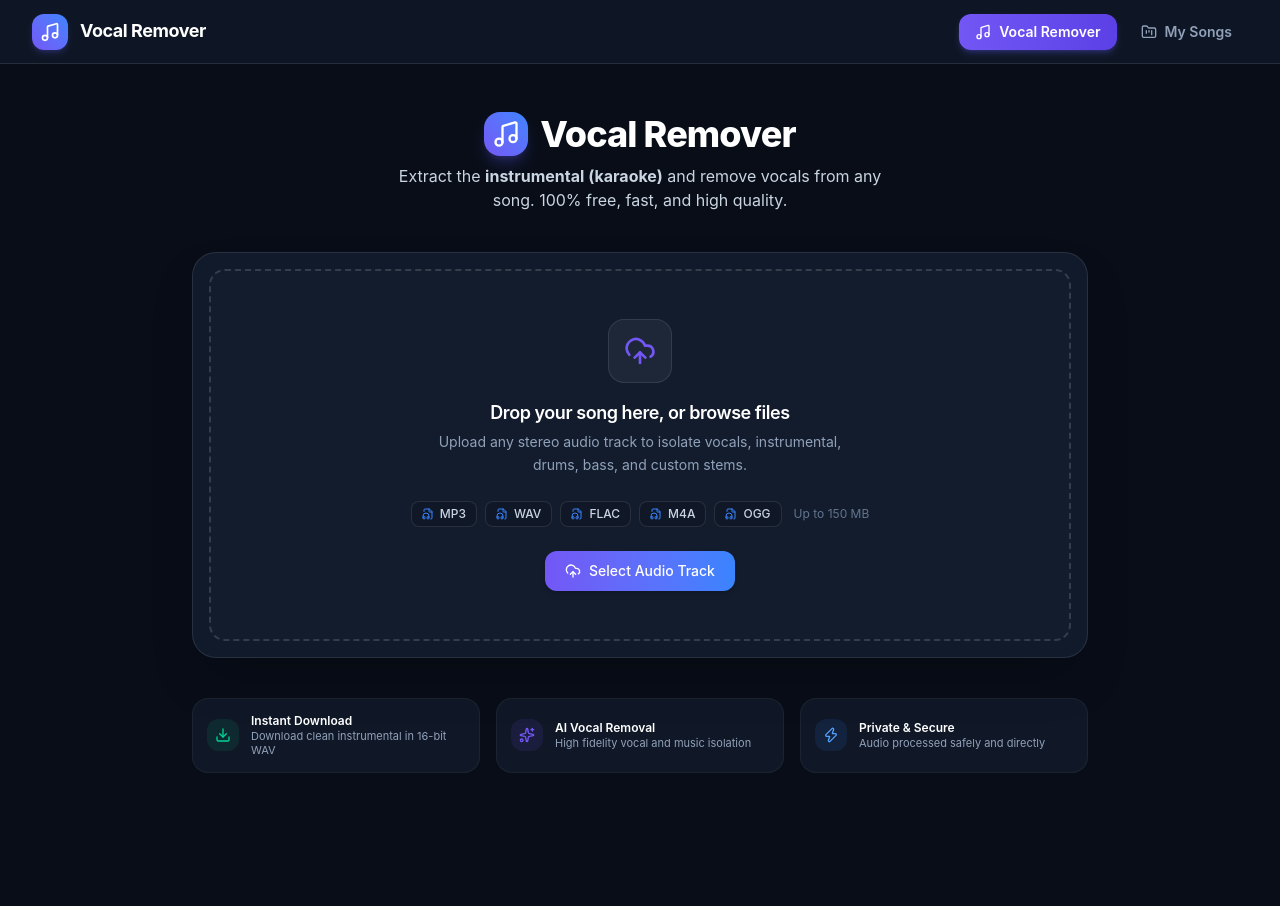
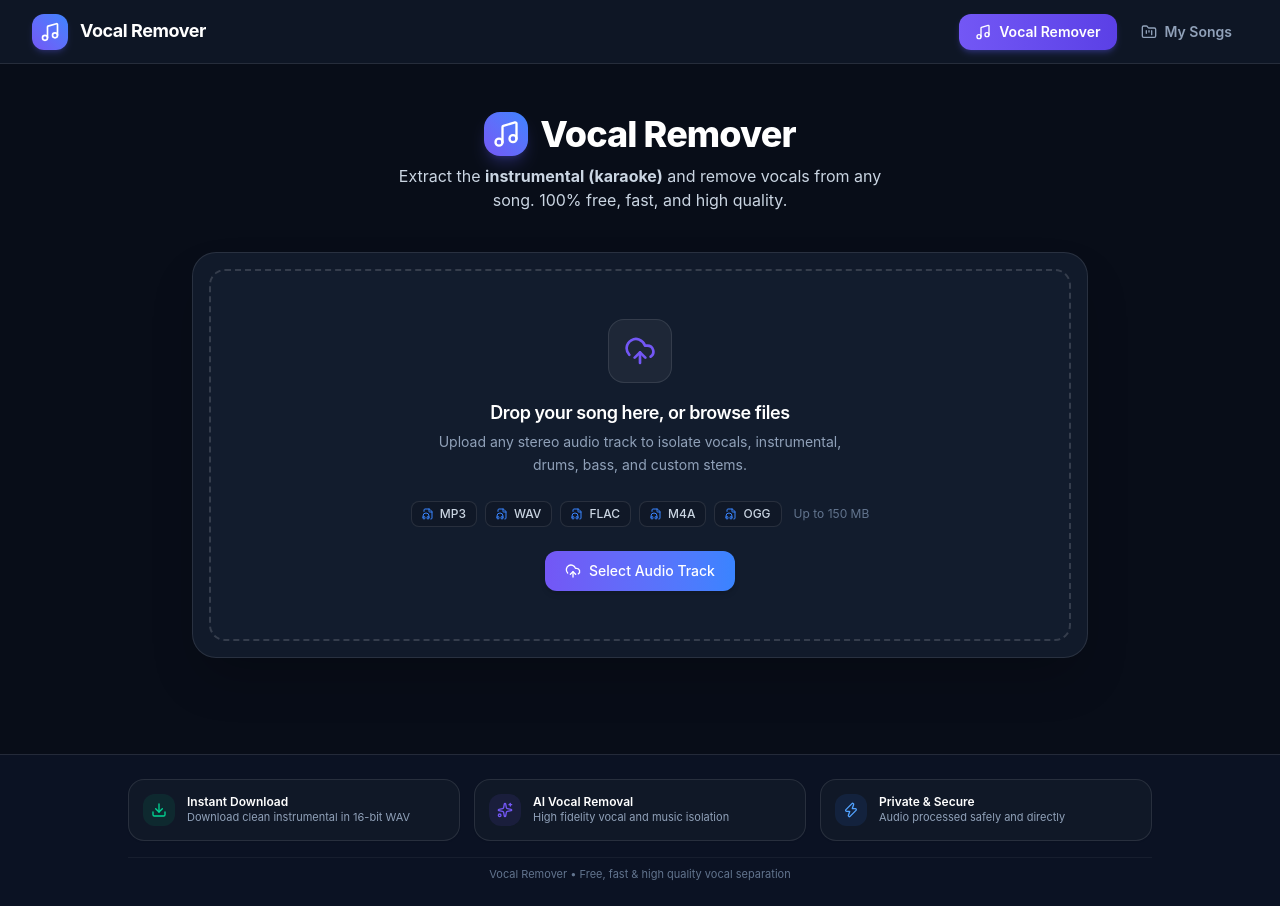
Before and after one commit to workforferoz/vocal-remover, a React (Vite) app: page / in a window 1280 px wide. Before the commit the page ends 869 px from the top, so only its background shows below. Built offline with nearby package versions, Linux system fonts and the light colour scheme; no server answers.

Commit message:
Move feature highlight cards to footer component

```diff
--- a/src/components/layout/AppLayout.tsx
+++ b/src/components/layout/AppLayout.tsx
@@ -1,6 +1,7 @@
 import React, { useEffect } from 'react';
 import { Outlet } from 'react-router-dom';
 import { Header } from './Header';
+import { Footer } from './Footer';
 import { NotificationContainer } from '../common/NotificationContainer';
 import { useSettingsStore } from '../../store/useSettingsStore';
 import { useProjectStore } from '../../store/useProjectStore';
@@ -20,7 +21,7 @@ export const AppLayout: React.FC = () => {
   }, [initSettings, loadProjects, loadJobs, checkEngine]);
 
   return (
-    <div className="min-h-screen bg-[#080D18] text-[#F8FAFC] flex flex-col">
+    <div className="min-h-screen bg-[#080D18] text-[#F8FAFC] flex flex-col justify-between">
       {/* Header bar */}
       <Header />
 
@@ -29,6 +30,9 @@ export const AppLayout: React.FC = () => {
         <Outlet />
       </main>
 
+      {/* Footer with feature cards */}
+      <Footer />
+
       {/* Global toast notification system */}
       <NotificationContainer />
     </div>
--- /dev/null
+++ b/src/components/layout/Footer.tsx
@@ -0,0 +1,47 @@
+import React from 'react';
+import { Download, Sparkles, Zap } from 'lucide-react';
+
+export const Footer: React.FC = () => {
+  return (
+    <footer className="border-t border-white/10 bg-[#0d1527]/80 backdrop-blur-md py-6 px-4 sm:px-8 mt-auto">
+      <div className="max-w-5xl mx-auto space-y-4">
+        {/* 3 Feature Highlights */}
+        <div className="grid grid-cols-1 sm:grid-cols-3 gap-3.5 text-xs text-slate-400">
+          <div className="p-3.5 rounded-2xl bg-[#101827] border border-white/10 flex items-center gap-3 shadow-xs">
+            <div className="w-8 h-8 rounded-xl bg-emerald-500/10 text-emerald-400 flex items-center justify-center flex-shrink-0">
+              <Download className="w-4 h-4" />
+            </div>
+            <div>
+              <p className="font-semibold text-white">Instant Download</p>
+              <p className="text-[11px] text-slate-400">Download clean instrumental in 16-bit WAV</p>
+            </div>
+          </div>
+
+          <div className="p-3.5 rounded-2xl bg-[#101827] border border-white/10 flex items-center gap-3 shadow-xs">
+            <div className="w-8 h-8 rounded-xl bg-[#7357F5]/10 text-[#7357F5] flex items-center justify-center flex-shrink-0">
+              <Sparkles className="w-4 h-4" />
+            </div>
+            <div>
+              <p className="font-semibold text-white">AI Vocal Removal</p>
+              <p className="text-[11px] text-slate-400">High fidelity vocal and music isolation</p>
+            </div>
+          </div>
+
+          <div className="p-3.5 rounded-2xl bg-[#101827] border border-white/10 flex items-center gap-3 shadow-xs">
+            <div className="w-8 h-8 rounded-xl bg-blue-500/10 text-blue-400 flex items-center justify-center flex-shrink-0">
+              <Zap className="w-4 h-4" />
+            </div>
+            <div>
+              <p className="font-semibold text-white">Private & Secure</p>
+              <p className="text-[11px] text-slate-400">Audio processed safely and directly</p>
+            </div>
+          </div>
+        </div>
+
+        <div className="text-center text-[11px] text-slate-500 pt-2 border-t border-white/5">
+          Vocal Remover • Free, fast & high quality vocal separation
+        </div>
+      </div>
+    </footer>
+  );
+};
--- a/src/components/vocalremover/SimpleVocalRemover.tsx
+++ b/src/components/vocalremover/SimpleVocalRemover.tsx
@@ -18,8 +18,6 @@ import {
   Download,
   RotateCcw,
   Volume2,
-  Sparkles,
-  Zap,
   CheckCircle2,
   RefreshCw,
   AlertCircle,
@@ -519,39 +517,6 @@ export const SimpleVocalRemover: React.FC<SimpleVocalRemoverProps> = ({ initialF
           <div className="p-2 sm:p-4 rounded-3xl bg-[#151F30]/80 border border-white/10 shadow-2xl backdrop-blur-md">
             <FileDropzone onFileAccepted={(f) => processSong(f)} />
           </div>
-
-          {/* Feature Highlights */}
-          <div className="grid grid-cols-1 sm:grid-cols-3 gap-4 pt-4 text-xs text-slate-400">
-            <div className="p-3.5 rounded-2xl bg-[#101827] border border-white/5 flex items-center gap-3">
-              <div className="w-8 h-8 rounded-xl bg-emerald-500/10 text-emerald-400 flex items-center justify-center flex-shrink-0">
-                <Download className="w-4 h-4" />
-              </div>
-              <div>
-                <p className="font-semibold text-white">Instant Download</p>
-                <p className="text-[11px] text-slate-400">Download clean instrumental in 16-bit WAV</p>
-              </div>
-            </div>
-
-            <div className="p-3.5 rounded-2xl bg-[#101827] border border-white/5 flex items-center gap-3">
-              <div className="w-8 h-8 rounded-xl bg-[#7357F5]/10 text-[#7357F5] flex items-center justify-center flex-shrink-0">
-                <Sparkles className="w-4 h-4" />
-              </div>
-              <div>
-                <p className="font-semibold text-white">AI Vocal Removal</p>
-                <p className="text-[11px] text-slate-400">High fidelity vocal and music isolation</p>
-              </div>
-            </div>
-
-            <div className="p-3.5 rounded-2xl bg-[#101827] border border-white/5 flex items-center gap-3">
-              <div className="w-8 h-8 rounded-xl bg-blue-500/10 text-blue-400 flex items-center justify-center flex-shrink-0">
-                <Zap className="w-4 h-4" />
-              </div>
-              <div>
-                <p className="font-semibold text-white">Private & Secure</p>
-                <p className="text-[11px] text-slate-400">Audio processed safely and directly</p>
-              </div>
-            </div>
-          </div>
         </div>
       )}
 
```
